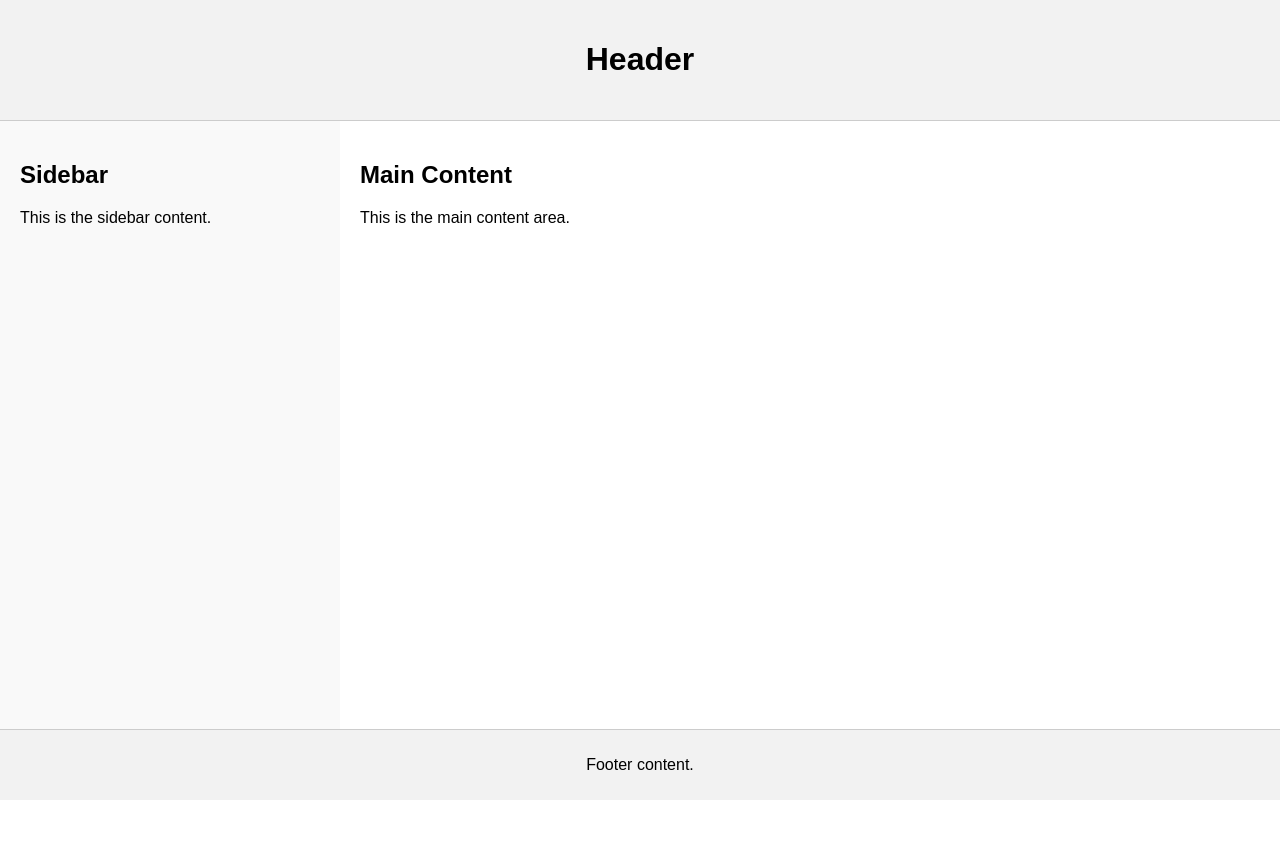
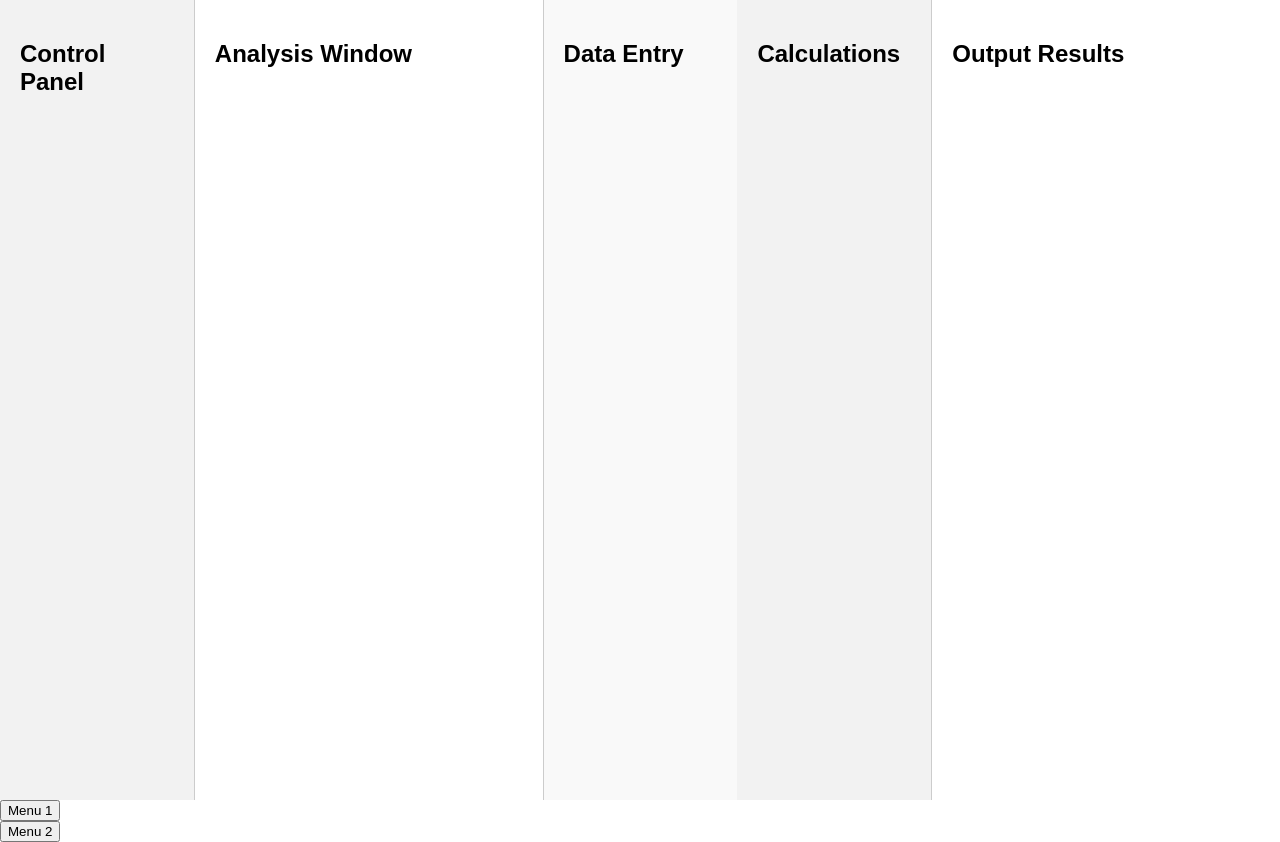
Before and after one commit to saki789/Tester, a plain HTML site: page index.html in a window 1280 px wide. Before the commit the page ends 800 px from the top, so only its background shows below. Drawn offline with Linux system fonts and the light colour scheme.

Commit message:
Update index.html

```diff
--- a/index.html
+++ b/index.html
@@ -1,67 +1,102 @@
 <!DOCTYPE html>
 <html>
 <head>
-    <title>Div Structure Example</title>
+    <title>Web App Layout</title>
     <style>
         body {
             margin: 0;
             font-family: Arial, sans-serif;
         }
 
-        .container {
+        .app-container {
             display: flex;
-            flex-direction: column;
             min-height: 100vh;
         }
 
-        .header {
+        .control-panel {
+            flex: 1;
             background-color: #f2f2f2;
-            padding: 20px;
-            text-align: center;
-        }
-
-        .content {
-            flex: 1;
-            display: flex;
-            border-top: 1px solid #ccc;
-            border-bottom: 1px solid #ccc;
-        }
-
-        .sidebar {
-            flex: 1;
-            padding: 20px;
-            background-color: #f9f9f9;
-        }
-
-        .main {
-            flex: 3;
             padding: 20px;
         }
 
-        .footer {
+        .analysis-window {
+            flex: 2;
+            padding: 20px;
+            border-left: 1px solid #ccc;
+            border-right: 1px solid #ccc;
+        }
+
+        .data-entry {
+            flex: 1;
+            background-color: #f9f9f9;
+            padding: 20px;
+        }
+
+        .calculations {
+            flex: 1;
+            padding: 20px;
             background-color: #f2f2f2;
+        }
+
+        .output-results {
+            flex: 2;
+            padding: 20px;
+            border-left: 1px solid #ccc;
+        }
+
+        .menu {
+            display: none;
+            background-color: #f2f2f2;
+            position: absolute;
+            width: 200px;
             padding: 10px;
-            text-align: center;
+        }
+
+        .dropdown:hover .menu {
+            display: block;
         }
     </style>
 </head>
 <body>
-    <div class="container">
-        <div class="header">
-            <h1>Header</h1>
+    <div class="app-container">
+        <div class="control-panel">
+            <h2>Control Panel</h2>
+            <!-- Control panel content here -->
         </div>
-        <div class="content">
-            <div class="sidebar">
-                <h2>Sidebar</h2>
-                <p>This is the sidebar content.</p>
-            </div>
-            <div class="main">
-                <h2>Main Content</h2>
-                <p>This is the main content area.</p>
-            </div>
+        <div class="analysis-window">
+            <h2>Analysis Window</h2>
+            <!-- Analysis window content here -->
         </div>
-        <div class="footer">
-            <p>Footer content.</p>
+        <div class="data-entry">
+            <h2>Data Entry</h2>
+            <!-- Data entry content here -->
+        </div>
+        <div class="calculations">
+            <h2>Calculations</h2>
+            <!-- Calculations content here -->
+        </div>
+        <div class="output-results">
+            <h2>Output Results</h2>
+            <!-- Output results content here -->
+        </div>
+    </div>
+
+    <!-- Dropdown menus -->
+    <div class="dropdown">
+        <button>Menu 1</button>
+        <div class="menu">
+            <a href="#">Option 1</a>
+            <a href="#">Option 2</a>
+            <a href="#">Option 3</a>
+        </div>
+    </div>
+
+    <div class="dropdown">
+        <button>Menu 2</button>
+        <div class="menu">
+            <a href="#">Option A</a>
+            <a href="#">Option B</a>
+            <a href="#">Option C</a>
         </div>
     </div>
 </body>
```
